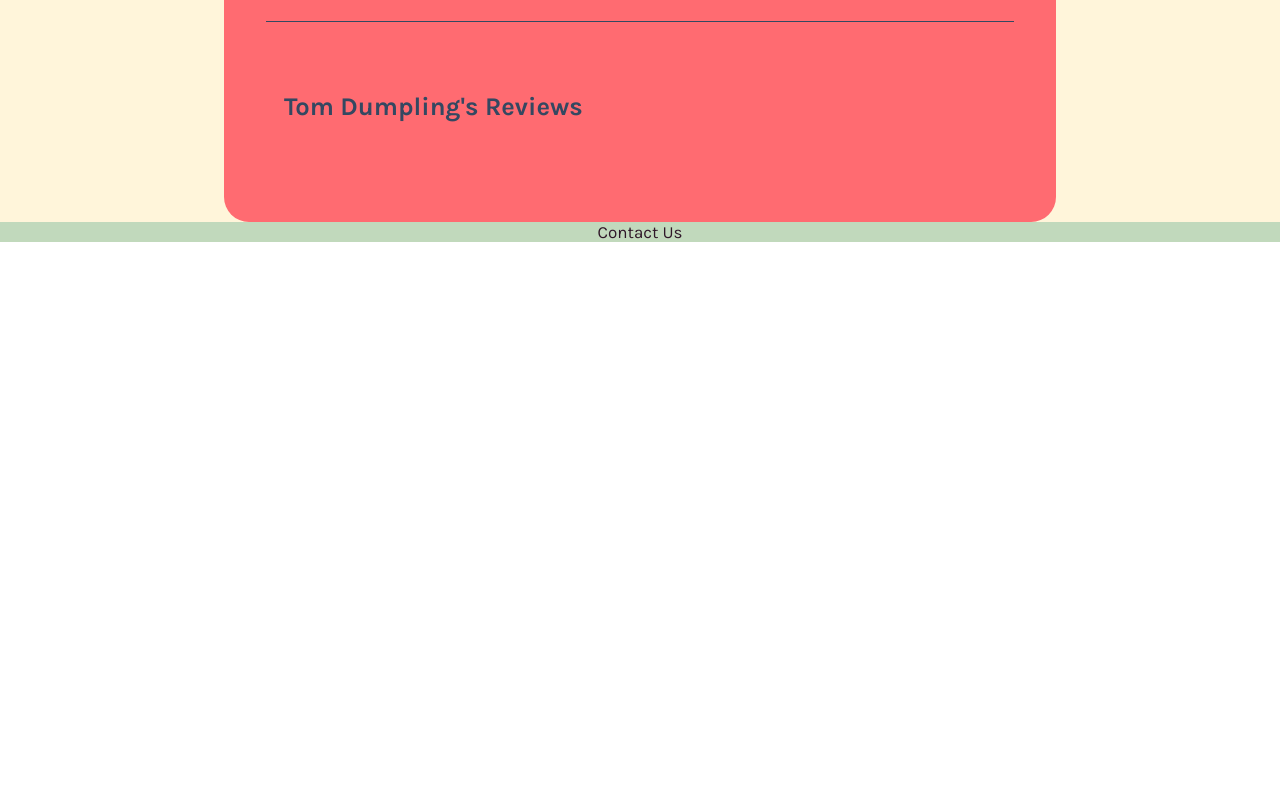
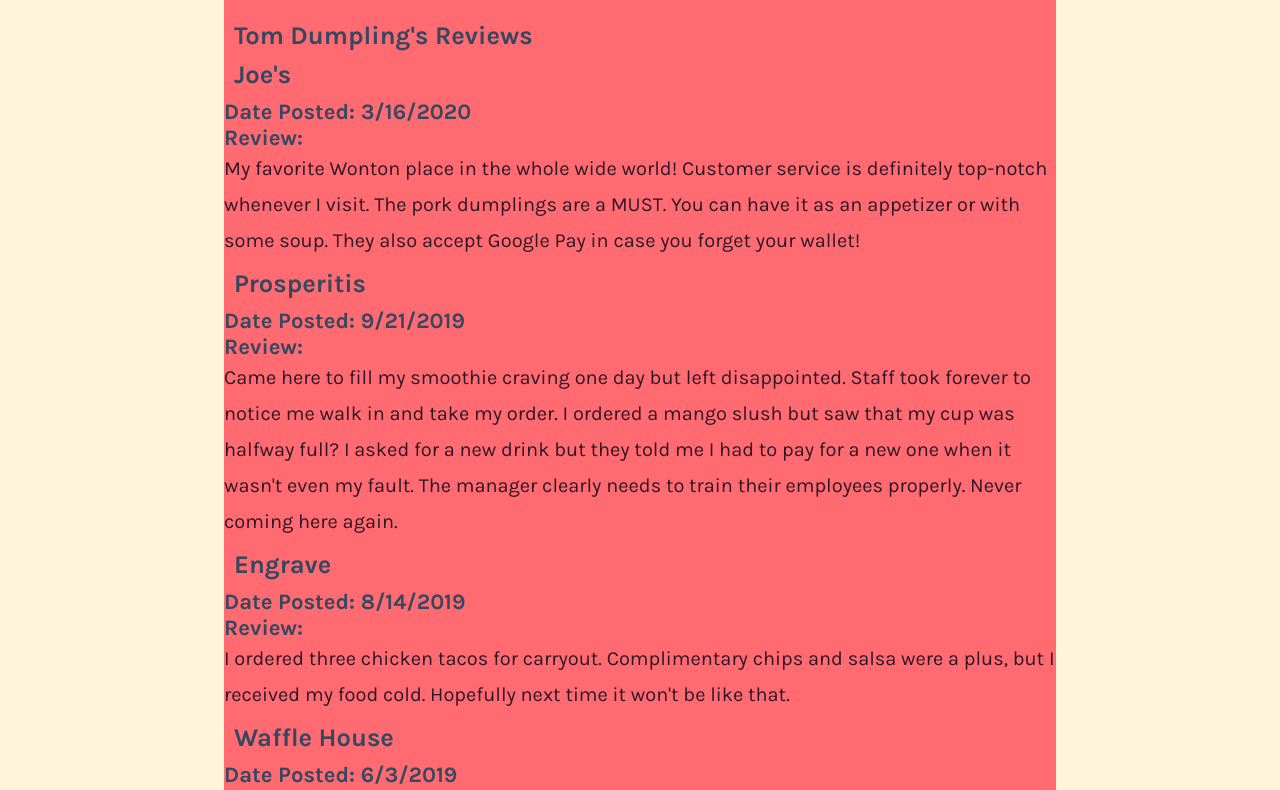
Before and after one commit to tiffany-lam/AppetiteEatery, a React (Create React App) app in the folder frontend/: page /profile in a window 1280 px wide. Shown: the part 650-1440 px from the top of the page. Before the commit the page ends 892 px from the top, so only its background shows below. Built offline with nearby package versions, Linux system fonts and the light colour scheme; a web font is replaced by a local one; what google-maps-react would draw is missing.

Commit message:
added placeholder text for dummy review

```diff
--- a/frontend/src/pages/profile-page/profile-page.component.jsx
+++ b/frontend/src/pages/profile-page/profile-page.component.jsx
@@ -4,6 +4,7 @@
 // Custom Style Sheet
 import "./profile-page.styles.scss";
 
+// Importing Other Components
 import Divider from "../../components/divider/divider.component";
 import Review from "../../components/review/review.component";
 
@@ -13,15 +14,15 @@
         super(props);
         this.state = {
             name: "Tom Dumpling",
-            userName: "wontom",
+            userName: "@wontom",
             location: "San Francisco, CA",
             joinDate: "1/27/2019",
             placesVisited: "54",
             reviews: "14",
             favorites: "#wontons, #tacos, #ice-cream, #fruit-smoothies, #matcha",
             profilePic: "https://images.unsplash.com/photo-1489481039754-8701aeda983b?ixlib=rb-1.2.1&ixid=eyJhcHBfaWQiOjEyMDd9&auto=format&fit=crop&w=1955&q=80",
-            map: "https://www.massive.pr/wp-content/uploads/2018/01/shutterstock_127728257-1038x576-tender-1024x568.jpg",
-            photo: "https://images.unsplash.com/photo-1504544750208-dc0358e63f7f?ixlib=rb-1.2.1&auto=format&fit=crop&w=675&q=80",
+            // map: "https://www.massive.pr/wp-content/uploads/2018/01/shutterstock_127728257-1038x576-tender-1024x568.jpg",
+            // photo: "https://images.unsplash.com/photo-1504544750208-dc0358e63f7f?ixlib=rb-1.2.1&auto=format&fit=crop&w=675&q=80",
             /* reviews: [
                 {
                     user: {
@@ -35,7 +36,6 @@
                     images: [
                         "https://images.unsplash.com/photo-1511690656952-34342bb7c2f2?ixlib=rb-1.2.1&auto=format&fit=crop&w=700&q=80",
                         "https://images.unsplash.com/photo-1506354666786-959d6d497f1a?ixlib=rb-1.2.1&auto=format&fit=crop&w=1050&q=80",
-                        "https://images.unsplash.com/photo-1504544750208-dc0358e63f7f?ixlib=rb-1.2.1&auto=format&fit=crop&w=675&q=80",
                     ],
                 },
                 {
@@ -50,7 +50,6 @@
                     images: [
                         "https://images.unsplash.com/photo-1511690656952-34342bb7c2f2?ixlib=rb-1.2.1&auto=format&fit=crop&w=700&q=80",
                         "https://images.unsplash.com/photo-1506354666786-959d6d497f1a?ixlib=rb-1.2.1&auto=format&fit=crop&w=1050&q=80",
-                        "https://images.unsplash.com/photo-1504544750208-dc0358e63f7f?ixlib=rb-1.2.1&auto=format&fit=crop&w=675&q=80",
                     ],
                 },
                 {
@@ -65,7 +64,6 @@
                     images: [
                         "https://images.unsplash.com/photo-1511690656952-34342bb7c2f2?ixlib=rb-1.2.1&auto=format&fit=crop&w=700&q=80",
                         "https://images.unsplash.com/photo-1506354666786-959d6d497f1a?ixlib=rb-1.2.1&auto=format&fit=crop&w=1050&q=80",
-                        "https://images.unsplash.com/photo-1504544750208-dc0358e63f7f?ixlib=rb-1.2.1&auto=format&fit=crop&w=675&q=80",
                     ],
                 },
                 {
@@ -80,36 +78,35 @@
                     images: [
                         "https://images.unsplash.com/photo-1511690656952-34342bb7c2f2?ixlib=rb-1.2.1&auto=format&fit=crop&w=700&q=80",
                         "https://images.unsplash.com/photo-1506354666786-959d6d497f1a?ixlib=rb-1.2.1&auto=format&fit=crop&w=1050&q=80",
-                        "https://images.unsplash.com/photo-1504544750208-dc0358e63f7f?ixlib=rb-1.2.1&auto=format&fit=crop&w=675&q=80",
                     ],
-                }
-            ] */
+                },
+            ], */
         };
     }
 
     render() {
-        // const reviews = this.state.reviews.map((review) => {
-        //     return (
-        //       <li key={review.user.username}>
-        //         <Review
-        //           user={review.user.username}
-        //           avatar={review.user.avatar}
-        //           date={review.date}
-        //           content={review.content}
-        //           images={review.images}
-        //           rating={review.rating}
-        //         ></Review>
-        //         {/* <Divider full={true} /> */}
-        //       </li>
-        //     );
-        //   });
+        /* const reviews = this.state.reviews.map((review) => {
+             return (
+               <li key={review.user.username}>
+                 <Review
+                   user={review.user.username}
+                   avatar={review.user.avatar}
+                   date={review.date}
+                   content={review.content}
+                   images={review.images}
+                   rating={review.rating}
+                 ></Review>
+                 {/* <Divider full={true} /> */
+              /*  </li>
+             );
+        }); */
 
         return (
             <React.Fragment>
                 <section className="profile-page-container">
                     <section className="userContainer">
                         <h1>{this.state.name}</h1>
-                        <h2>@{this.state.userName}</h2>
+                        <h2>{this.state.userName}</h2>
                         <div className="userContainer-inner">
                             <img className="profile-img" src={this.state.profilePic} alt="user"/>
                             <div className="userInfo">
@@ -132,10 +129,35 @@
                             </span>
                         </div>
                     </section>
-                    <Divider />
                     <section className="userReviews">
                         <h2>{this.state.name}'s Reviews</h2>
                         {/* <ul>{reviews}</ul> */}
+                        <ul>
+                            <li section="review">
+                                <h2>Joe's</h2>
+                                <h3>Date Posted: 3/16/2020</h3>
+                                <h3>Review:</h3>
+                                <p>My favorite Wonton place in the whole wide world! Customer service is definitely top-notch whenever I visit. The pork dumplings are a MUST. You can have it as an appetizer or with some soup. They also accept Google Pay in case you forget your wallet!</p>
+                            </li>
+                            <li>                            <li section="review">
+                                <h2>Prosperitis</h2>
+                                <h3>Date Posted: 9/21/2019</h3>
+                                <h3>Review:</h3>
+                                <p>Came here to fill my smoothie craving one day but left disappointed. Staff took forever to notice me walk in and take my order. I ordered a mango slush but saw that my cup was halfway full? I asked for a new drink but they told me I had to pay for a new one when it wasn't even my fault. The manager clearly needs to train their employees properly. Never coming here again.</p>
+                            </li></li>
+                            <li>                            <li section="review">
+                                <h2>Engrave</h2>
+                                <h3>Date Posted: 8/14/2019</h3>
+                                <h3>Review:</h3>
+                                <p>I ordered three chicken tacos for carryout. Complimentary chips and salsa were a plus, but I received my food cold. Hopefully next time it won't be like that.</p>
+                            </li></li>
+                            <li>                            <li section="review">
+                                <h2>Waffle House</h2>
+                                <h3>Date Posted: 6/3/2019</h3>
+                                <h3>Review:</h3>
+                                <p>Visited this place with some coworkers and ordered the Waffle House Special. It consisted of strawberries, powdered sugar, melted marshmellows, and chocolate syrup drizzled on top. Absolutely delicious!</p>
+                            </li></li>
+                        </ul>
                     </section>
                 </section>
             </React.Fragment>
--- a/frontend/src/pages/profile-page/profile-page.styles.scss
+++ b/frontend/src/pages/profile-page/profile-page.styles.scss
@@ -39,9 +39,7 @@
 
   .userReviews {
     // background: $secondary_dark;
-    border-radius: 25px;
-    column-count: 2;
-    padding: 50px;
+    // column-count: 2
   }
 
   // TEXT STYLING
@@ -67,6 +65,7 @@
   h3 {
     font-size: 1.3em;
     font-weight: bold;
+    color: $secondary;
   }
 
   .userContainer-inner li {
```
